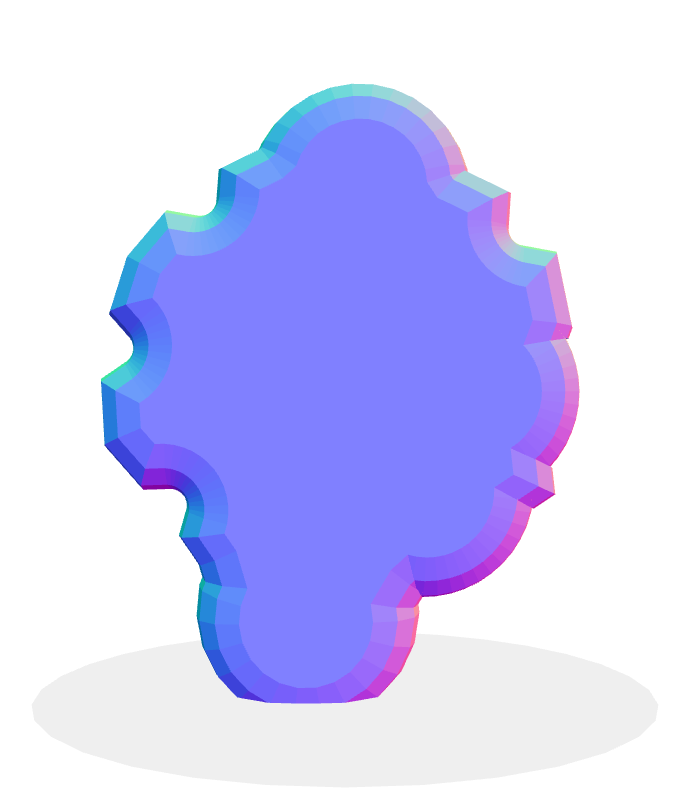
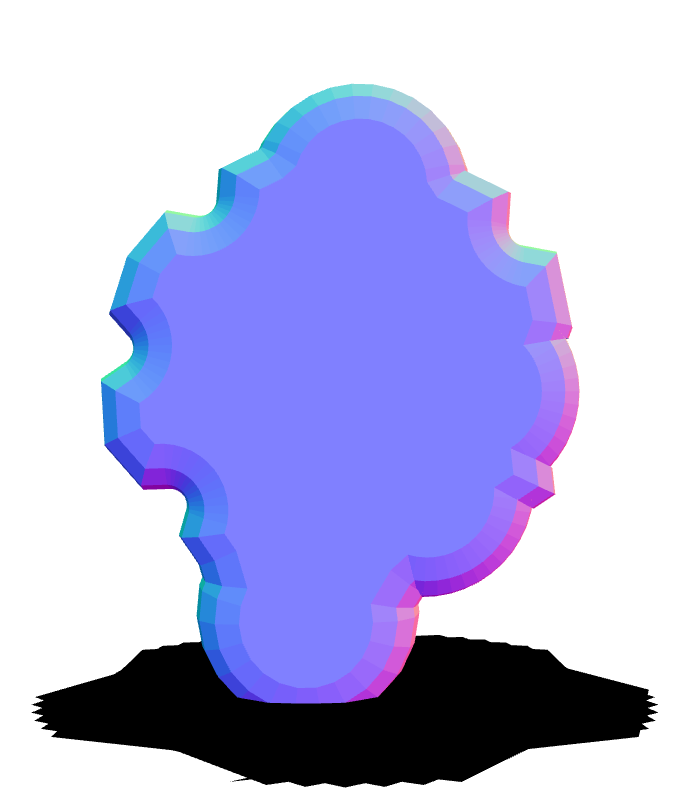
Before and after one commit to mahroosalimi/API-lab-final, a plain HTML site: page LiamNew/three-extrusion.html in a window 1280 px wide. Shown: the whole page, without its empty margins (295-984 px from the left). Drawn offline with nearby package versions, Linux system fonts and the light colour scheme; animation ran at ten frames a second.

Commit message:
Update three-extrusion.html
Commenting the changes in the code, changing the colour of the shadow and the interaction with the mouse

```diff
--- a/LiamNew/three-extrusion.html
+++ b/LiamNew/three-extrusion.html
@@ -35,7 +35,7 @@
         renderer.domElement.style.left = 0;
 
         var shape = extractShape(jigsaw);
-
+        //Changing the geometry of the puzzle piece
         var geometry = new THREE.ExtrudeGeometry(shape, {
           depth: 20,
           curveSegments: 64,
@@ -179,13 +179,13 @@
           return shape;
 
         }
-
+        //Changing the shadow's shape
         function generateShadow() {
 
           var vertices = [];
           for (var i = 0; i < 32; i++) {
             var pct = i / 32;
-            var theta = Math.PI * 2 * pct;
+            var theta = Math.PI * 13 * pct;
             var x = Math.cos(theta);
             var y = Math.sin(theta);
             vertices.push(new THREE.Vector2(x, y));
@@ -193,9 +193,9 @@
 
           var shadow = new THREE.Mesh(
             new THREE.ShapeGeometry(new THREE.Shape(vertices)),
-            new THREE.MeshBasicMaterial({ color: 0xefefef, transparent: true, side: THREE.DoubleSide })
+            new THREE.MeshBasicMaterial({ color: "black", transparent: true, side: THREE.DoubleSide })
           );
-
+          //Setting the shadow's colour to black
           shadow.scale.set(geometry.boundingBox.width / 2, geometry.boundingBox.height / 2, 1 / size);
           shadow.rotation.x = Math.PI / 2;
           shadow.position.y = - 30;
@@ -203,13 +203,13 @@
           return shadow;
 
         }
-
+        //Allowing you to rotate the shape more
         function mousemove(e) {
 
           var pct;
 
           pct = 2 * (e.clientX / width - 0.5);
-          mesh.rotation.destination.y = Math.PI / 2 * pct;
+          mesh.rotation.destination.y = Math.PI * 1.5 * pct;
 
           pct = e.clientY / height;
           camera.position.destination.y = pct * 50 - 15;
```
